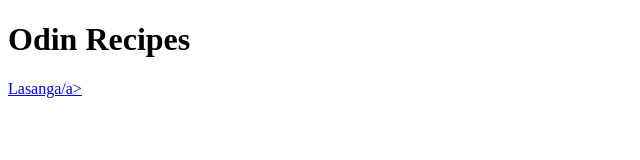
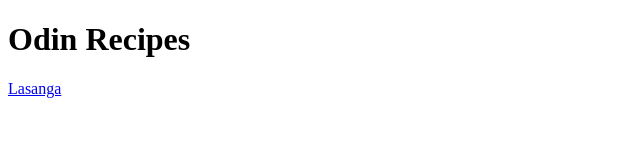
Before and after one commit to parallax125/odin-recipes, a plain HTML site: page index.html in a window 1280 px wide. Shown: the full height of the page, 0-640 px from the left. Drawn offline with Linux system fonts and the light colour scheme.

Commit message:
add files

```diff
--- a/index.html
+++ b/index.html
@@ -7,6 +7,6 @@
 </head>
 <body>
     <h1>Odin Recipes</h1>
-    <a href="recipes/lasanga.html">Lasanga/a>
+    <a href="recipes/lasanga.html">Lasanga </a>
 </body>
 </html>
```
